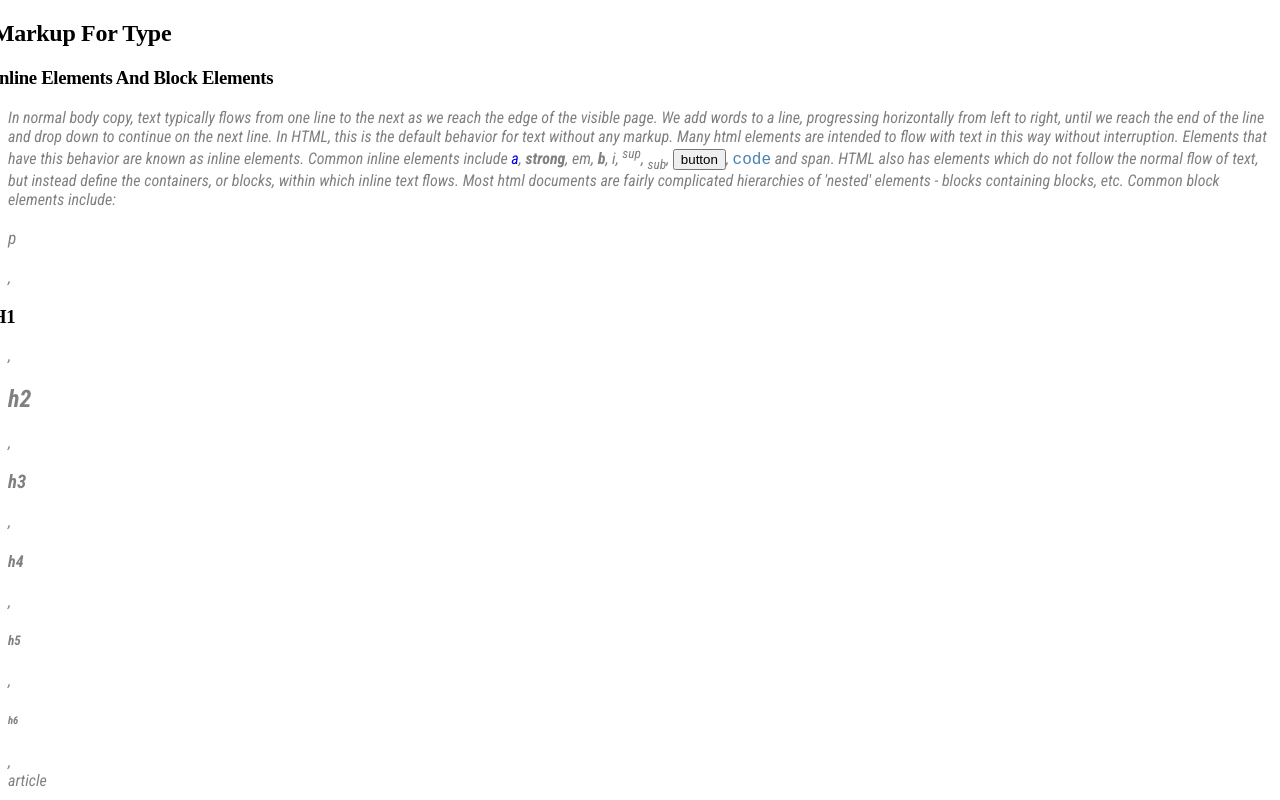
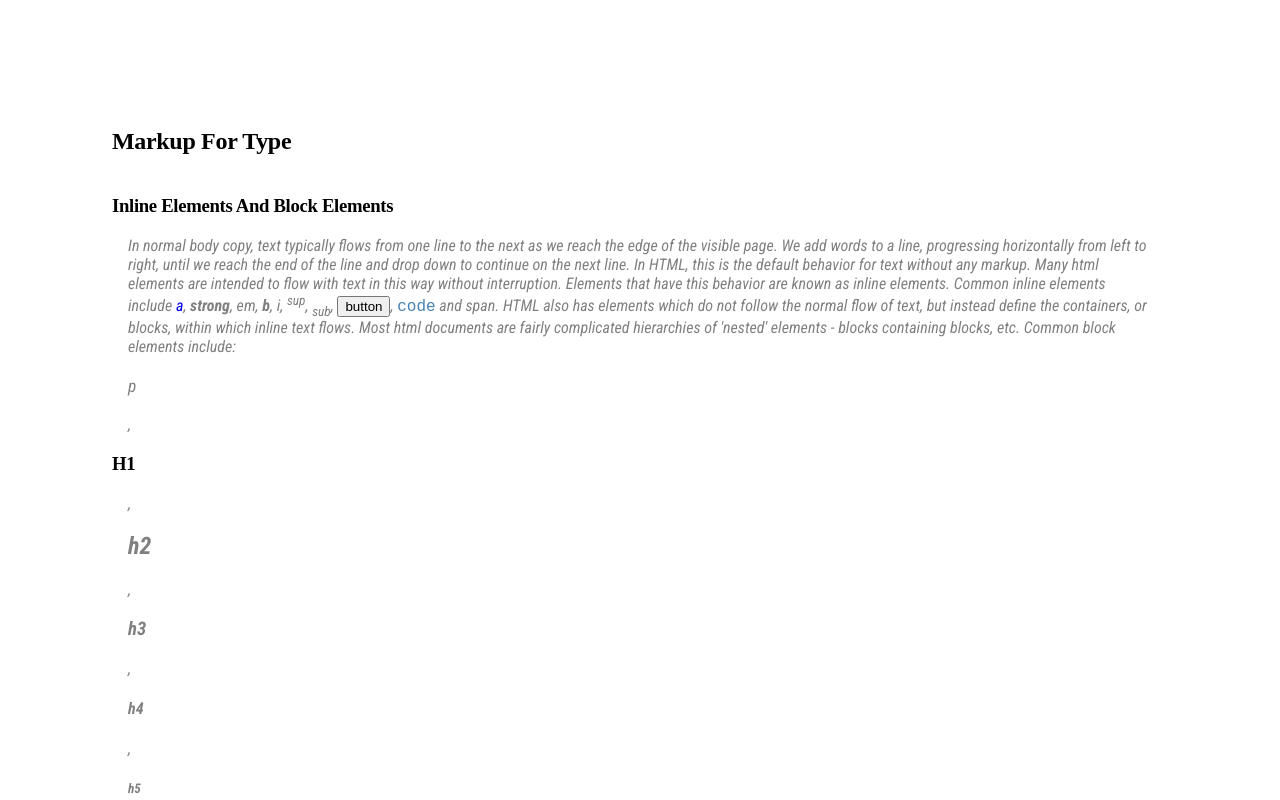
Before and after one commit to lilyjhpark/iffall2024, a plain HTML site: page markup-and-styles-for-type/index.html in a window 1280 px wide. Shown: the top 800 px of the page. Drawn offline with Linux system fonts and the light colour scheme; a web font is replaced by a local one.

Commit message:
Add files via upload

```diff
--- a/markup-and-styles-for-type/css/styles.css
+++ b/markup-and-styles-for-type/css/styles.css
@@ -11,6 +11,10 @@ html {
     text-transform: capitalize;
     text-indent: -1rem;
     font-family: "vista-slab", serif;
+  }
+
+  body {
+    margin: 10%;
   }
 
 p{
@@ -34,9 +38,17 @@ small {
 aside {
     text-align: center;
 }
+cite {
+    text-align: right;
+    display: block;
 
-cite {
+}
+article {
     margin: 6rem 0;
+}
+
+section {
+    margin: 2.5rem 0;
 }
 
 a {
```
